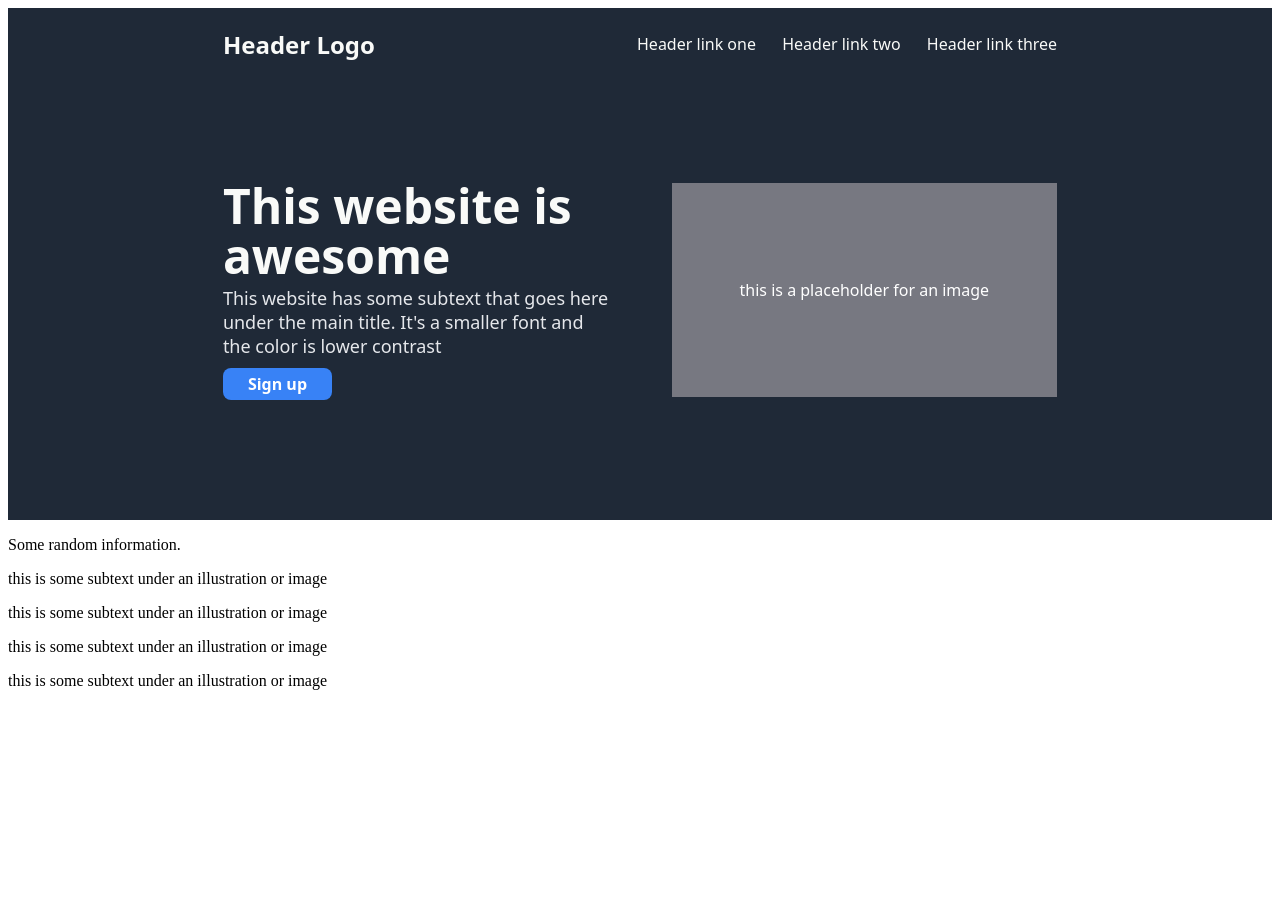
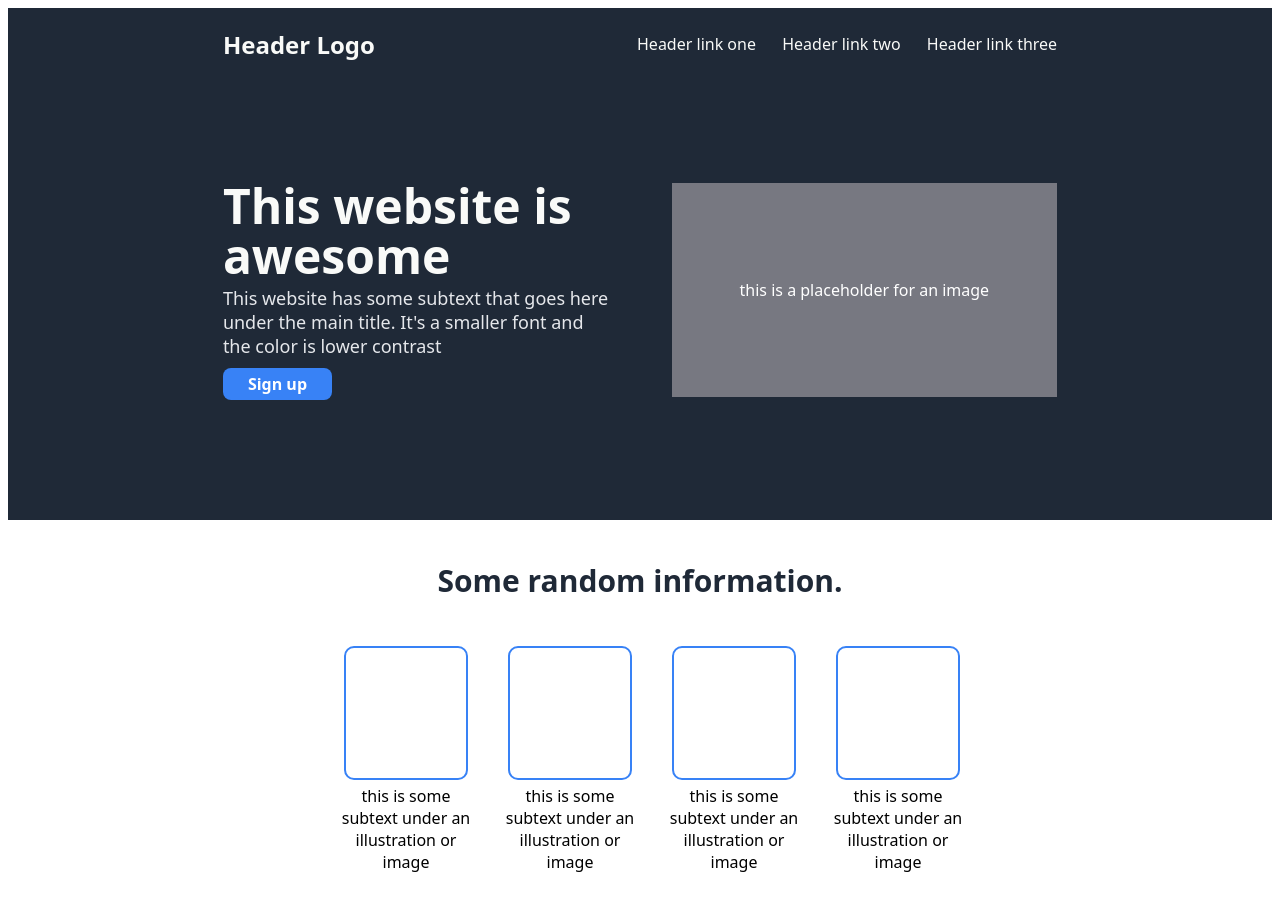
Before and after one commit to lasoup07/css-the-odin-project, a plain HTML site: page index.html in a window 1280 px wide. Before the commit the page ends 800 px from the top, so only its background shows below. Drawn offline with Linux system fonts and the light colour scheme.

```diff
--- a/index.html
+++ b/index.html
@@ -28,11 +28,25 @@
         </div>
     </div>
     <div class="flex-container-2">
-        <p>Some random information.</p>
-        <p>this is some subtext under an illustration or image</p>
-        <p>this is some subtext under an illustration or image</p>
-        <p>this is some subtext under an illustration or image</p>
-        <p>this is some subtext under an illustration or image</p>
+        <h2 class="information-header-text">Some random information.</h2>
+        <div class="information-subtext">
+            <div class="bordered-element">
+                <div class="bordered-box"></div>
+                <p class="bordered-subtext">this is some subtext under an illustration or image</p>
+            </div>
+            <div class="bordered-element">
+                <div class="bordered-box"></div>
+                <p class="bordered-subtext">this is some subtext under an illustration or image</p>
+            </div>
+            <div class="bordered-element">
+                <div class="bordered-box"></div>
+                <p class="bordered-subtext">this is some subtext under an illustration or image</p>
+            </div>
+            <div class="bordered-element">
+                <div class="bordered-box"></div>
+                <p class="bordered-subtext">this is some subtext under an illustration or image</p>
+            </div>
+        </div>
     </div>
 </body>
 </html>
--- a/stylesheet.css
+++ b/stylesheet.css
@@ -85,4 +85,36 @@
 }
 /* Some random information */
 .flex-container-2 {
+    font-family: system-ui, -apple-system, BlinkMacSystemFont, 'Segoe UI', Roboto, Oxygen, Ubuntu, Cantarell, 'Open Sans', 'Helvetica Neue', sans-serif;
+    margin-bottom: 100px;
 }
+.information-header-text {
+    font-size: 30px;
+    color: #1F2937;
+    display: flex;
+    justify-content: center;
+    align-items: center;
+    margin-top: 40px;
+}
+.information-subtext {
+    display: flex;
+    margin-left: 25%;
+    margin-right: 25%;
+}
+.bordered-subtext {
+    display: flex;
+    margin: 10%;
+    margin-top: 5px;
+    text-align: center;
+}
+.bordered-box {
+    border: 2px solid  #3882F6;
+    border-radius: 10px;
+    padding: 60px;
+    padding-bottom: 70px;
+    margin: 20px;
+    margin-bottom: 5px;
+}
+.bordered-element {
+    flex-direction: column;
+}
```
